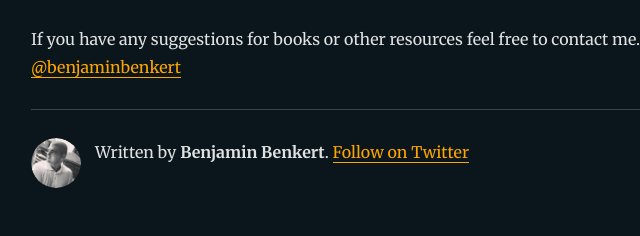
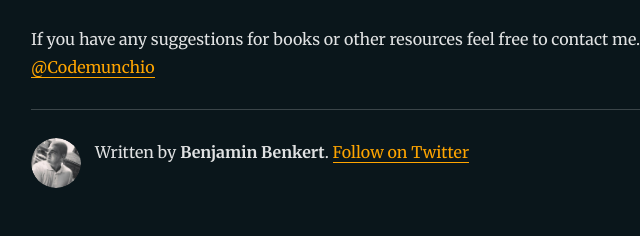
Before and after one commit to bbenkert/codemunchio, a Gatsby site: page /Python/ in a window 1280 px wide. Shown: the part 1977-2213 px from the top of the page, 294-934 px from the left. Built offline with nearby package versions, Linux system fonts and the light colour scheme; Gatsby itself is replaced by a stand-in of ours; some packages are replaced by stand-ins of ours.

Commit message:
Update Twitter link

```diff
--- a/content/blog/Python/index.md
+++ b/content/blog/Python/index.md
@@ -34,4 +34,4 @@ https://www.amazon.com/Classic-Computer-Science-Problems-Python/dp/B07WC5185D
 - Talk Python To Me https://talkpython.fm/
 - Python Bytes https://pythonbytes.fm
 
-If you have any suggestions for books or other resources feel free to contact me. <a href='https://twitter.com/benjaminbenkert'>@benjaminbenkert</a>
+If you have any suggestions for books or other resources feel free to contact me. <a href='https://twitter.com/Codemunchio'>@Codemunchio</a>
```
